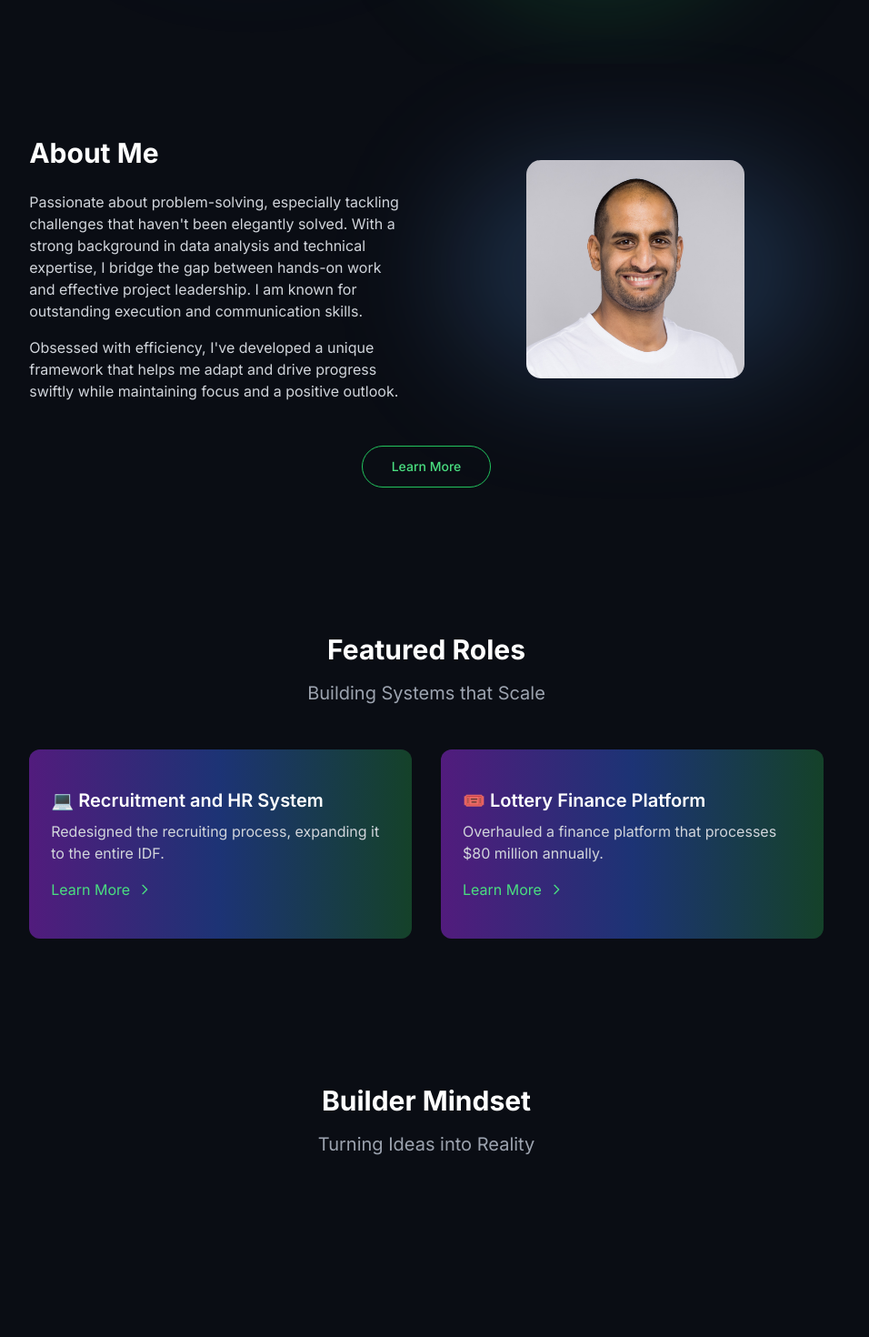
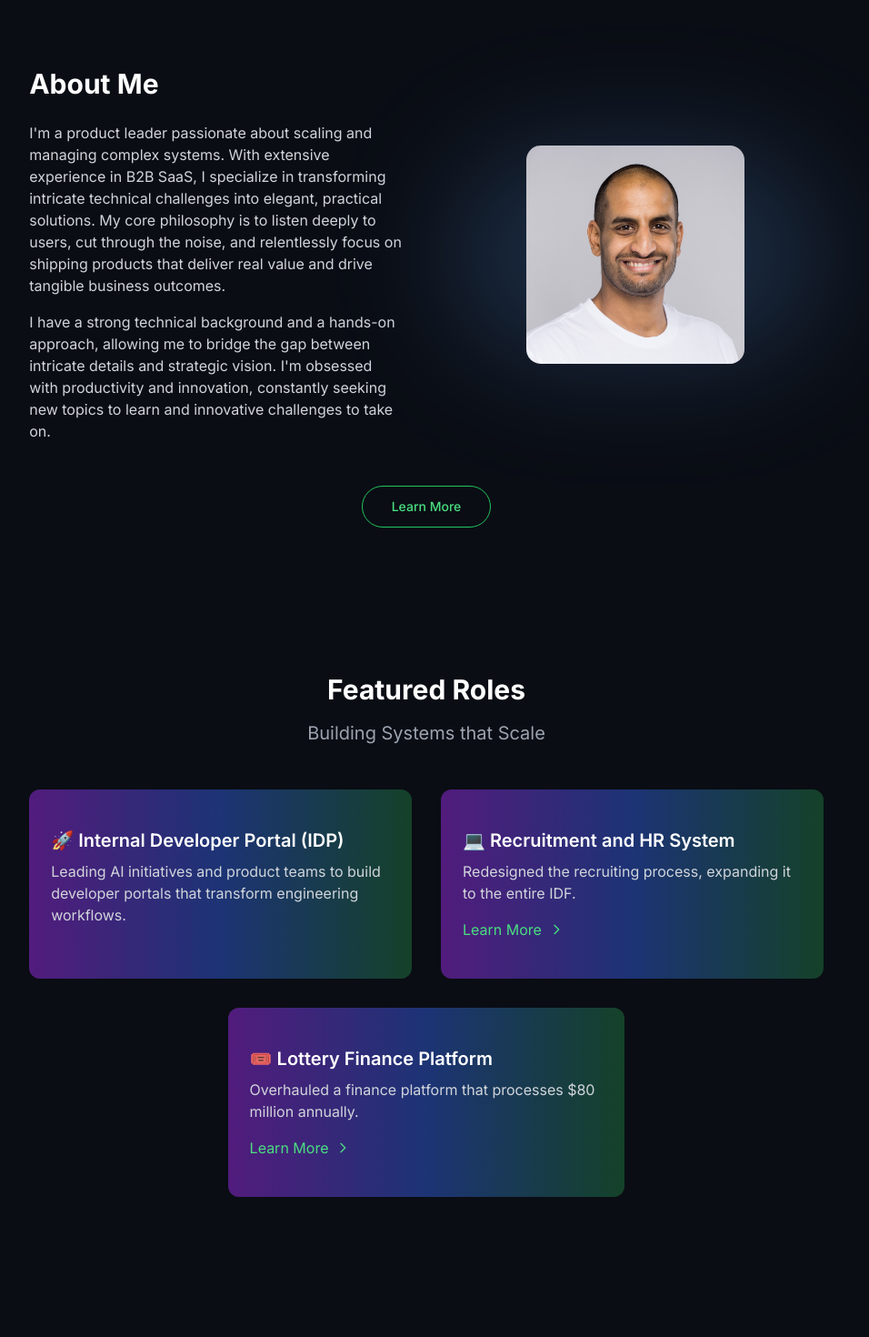
Before and after one commit to Matanga1-2/portfolio-site, a Next.js app: page / in a window 1280 px wide. Shown: the part 540-2010 px from the top of the page at 91% size, without its empty margins (171-1127 px from the left). Built offline with nearby package versions, Linux system fonts and the light colour scheme.

Commit message:
Content refresh: More authentic messaging and AI leadership highlights (#5)
* added evalkit and website URL option to card

* update about me and add Port

```diff
--- a/app/projects/page.tsx
+++ b/app/projects/page.tsx
@@ -9,6 +9,7 @@ interface Project {
   description: string
   technologies: string[]
   githubUrl?: string
+  websiteUrl?: string
   isPrivate?: boolean
 }
 
@@ -62,6 +63,12 @@ const projects: ProjectCategory[] = [
     category: "Innovation Projects",
     projects: [
       {
+        title: "EvalKit",
+        description: "A Google Sheets™ add-on for testing and evaluations of AI prompts.",
+        technologies: ["OpenAI API", "Google Workspace"],
+        websiteUrl: "https://evalkit.matangr.com/"
+      },
+      {
         title: "Port's MCP Server",
         description: "An MCP server exposing Port's capabilities to AI agents.",
         technologies: ["Python", "MCP", "Port API"],
@@ -110,6 +117,7 @@ export default function ProjectsPage() {
                       technologies={project.technologies}
                       githubUrl={project.githubUrl}
                       isPrivate={project.isPrivate}
+                      websiteUrl={project.websiteUrl}
                     />
                   </div>
                 ))}
--- a/components/home/AboutMe.tsx
+++ b/components/home/AboutMe.tsx
@@ -67,10 +67,10 @@ export function AboutMe() {
             <div key="about-content">
               <h2 key="about-title" className="text-3xl font-bold mb-6">About Me</h2>
               <p key="about-p1" className="text-gray-300 mb-4">
-                Passionate about problem-solving, especially tackling challenges that haven&apos;t been elegantly solved. With a strong background in data analysis and technical expertise, I bridge the gap between hands-on work and effective project leadership. I am known for outstanding execution and communication skills.
+                I&apos;m a product leader passionate about scaling and managing complex systems. With extensive experience in B2B SaaS, I specialize in transforming intricate technical challenges into elegant, practical solutions. My core philosophy is to listen deeply to users, cut through the noise, and relentlessly focus on shipping products that deliver real value and drive tangible business outcomes.
               </p>
               <p key="about-p2" className="text-gray-300">
-                Obsessed with efficiency, I&apos;ve developed a unique framework that helps me adapt and drive progress swiftly while maintaining focus and a positive outlook.
+                I have a strong technical background and a hands-on approach, allowing me to bridge the gap between intricate details and strategic vision. I&apos;m obsessed with productivity and innovation, constantly seeking new topics to learn and innovative challenges to take on.
               </p>
             </div>
             <div key="about-image" className="relative flex justify-center items-center" ref={imageRef}>
--- a/components/home/FeatureRoles.tsx
+++ b/components/home/FeatureRoles.tsx
@@ -18,12 +18,18 @@ export function FeatureRoles() {
   const roles = [
     {
       id: 1,
+      title: "🚀 Internal Developer Portal (IDP)",
+      description: "Leading AI initiatives and product teams to build developer portals that transform engineering workflows.",
+      link: null
+    },
+    {
+      id: 2,
       title: "💻 Recruitment and HR System",
       description: "Redesigned the recruiting process, expanding it to the entire IDF.",
       link: "/roles/recruitment-hr-system"
     },
     {
-      id: 2,
+      id: 3,
       title: "🎟️ Lottery Finance Platform",
       description: "Overhauled a finance platform that processes $80 million annually.",
       link: "/roles/lottery-finance-platform"
@@ -38,8 +44,10 @@ export function FeatureRoles() {
             <h2 className="text-3xl font-bold mb-4">Featured Roles</h2>
             <p className="text-xl text-gray-400">Building Systems that Scale</p>
           </div>
-          <div className="grid md:grid-cols-2 gap-8">
-            {roles.map((role, index) => (
+
+          {/* First row - 2 items */}
+          <div className="grid md:grid-cols-2 gap-8 mb-8">
+            {roles.slice(0, 2).map((role, index) => (
               <motion.div
                 key={role.id}
                 style={{
@@ -57,8 +65,54 @@ export function FeatureRoles() {
                     <p className="text-gray-300 mb-4">
                       {role.description}
                     </p>
+                    {role.link && (
+                      <Link
+                        href={role.link}
+                        className="text-green-400 hover:text-green-300 transition-colors inline-flex items-center"
+                      >
+                        Learn More
+                        <svg
+                          className="w-4 h-4 ml-2"
+                          fill="none"
+                          stroke="currentColor"
+                          viewBox="0 0 24 24"
+                        >
+                          <path
+                            strokeLinecap="round"
+                            strokeLinejoin="round"
+                            strokeWidth={2}
+                            d="M9 5l7 7-7 7"
+                          />
+                        </svg>
+                      </Link>
+                    )}
+                  </div>
+                </div>
+              </motion.div>
+            ))}
+          </div>
+
+          {/* Second row - 1 item centered */}
+          <div className="flex justify-center">
+            <motion.div
+              style={{
+                x: leftX,
+                opacity
+              }}
+              className="group relative bg-white/5 rounded-xl overflow-hidden hover:bg-white/10 transition-colors w-full md:w-1/2"
+            >
+              <div className="absolute inset-0 z-10">
+                <div className="absolute inset-0 bg-gradient-to-r from-purple-900/90 via-blue-900/80 to-green-900/70"></div>
+              </div>
+              <div className="relative z-20 p-6 h-52 flex flex-col justify-center">
+                <div>
+                  <h3 className="text-xl font-semibold mb-2">{roles[2].title}</h3>
+                  <p className="text-gray-300 mb-4">
+                    {roles[2].description}
+                  </p>
+                  {roles[2].link && (
                     <Link
-                      href={role.link}
+                      href={roles[2].link}
                       className="text-green-400 hover:text-green-300 transition-colors inline-flex items-center"
                     >
                       Learn More
@@ -76,10 +130,10 @@ export function FeatureRoles() {
                         />
                       </svg>
                     </Link>
-                  </div>
+                  )}
                 </div>
-              </motion.div>
-            ))}
+              </div>
+            </motion.div>
           </div>
         </div>
       </div>
--- a/components/home/Hero.tsx
+++ b/components/home/Hero.tsx
@@ -29,10 +29,10 @@ export function Hero() {
                 HI, I&apos;M MATAN 👋🏾
               </h1>
               <h2 className="text-3xl md:text-5xl font-bold bg-gradient-to-r from-blue-400 to-green-400 bg-clip-text text-transparent">
-                A Product Manager and tech enthusiast
+                Product Leader & Builder
               </h2>
               <p className="text-lg md:text-xl text-white max-w-2xl">
-                I scale products with innovative and creative solutions while identifying the underlying user needs
+                I tackle complex challenges to build and scale impactful products
               </p>
             </div>
 
--- a/components/projects/ProjectCard.tsx
+++ b/components/projects/ProjectCard.tsx
@@ -1,19 +1,21 @@
-import { FaGithub } from 'react-icons/fa'
+import { FaGithub, FaGlobe } from 'react-icons/fa'
 
 interface ProjectCardProps {
   title: string
   description: string
   technologies: string[]
   githubUrl?: string
+  websiteUrl?: string
   isPrivate?: boolean
 }
 
-export default function ProjectCard({ title, description, technologies, githubUrl, isPrivate }: ProjectCardProps) {
+export default function ProjectCard({ title, description, technologies, githubUrl, websiteUrl, isPrivate }: ProjectCardProps) {
   return (
     <div className="relative z-20 p-3 sm:p-4 md:p-6 h-auto min-h-[12rem] sm:min-h-[13rem] md:min-h-[15rem] grid grid-rows-[auto_minmax(2rem,_1fr)_auto] gap-2 sm:gap-3">
-      {/* Header section with title and GitHub icon */}
+      {/* Header section with title and icons */}
       <div className="flex justify-between items-center h-auto min-h-[1.75rem]">
         <h3 className="text-base sm:text-lg md:text-xl font-semibold text-white truncate pr-2">{title}</h3>
+        <div className="flex items-center space-x-2">
           {githubUrl && !isPrivate && (
             <a
               href={githubUrl}
@@ -24,6 +26,17 @@ export default function ProjectCard({ title, description, technologies, githubUr
               <FaGithub size={18} className="sm:w-5 sm:h-5 md:w-6 md:h-6" />
             </a>
           )}
+          {websiteUrl && (
+            <a
+              href={websiteUrl}
+              target="_blank"
+              rel="noopener noreferrer"
+              className="text-gray-400 hover:text-white transition-colors flex-shrink-0"
+            >
+              <FaGlobe size={18} className="sm:w-5 sm:h-5 md:w-6 md:h-6" />
+            </a>
+          )}
+        </div>
       </div>
 
       {/* Description section */}
```
Also changed, not shown: app/about/page.tsx (+11 -11 lines). Lines whose indentation alone changed are shown as unchanged.
